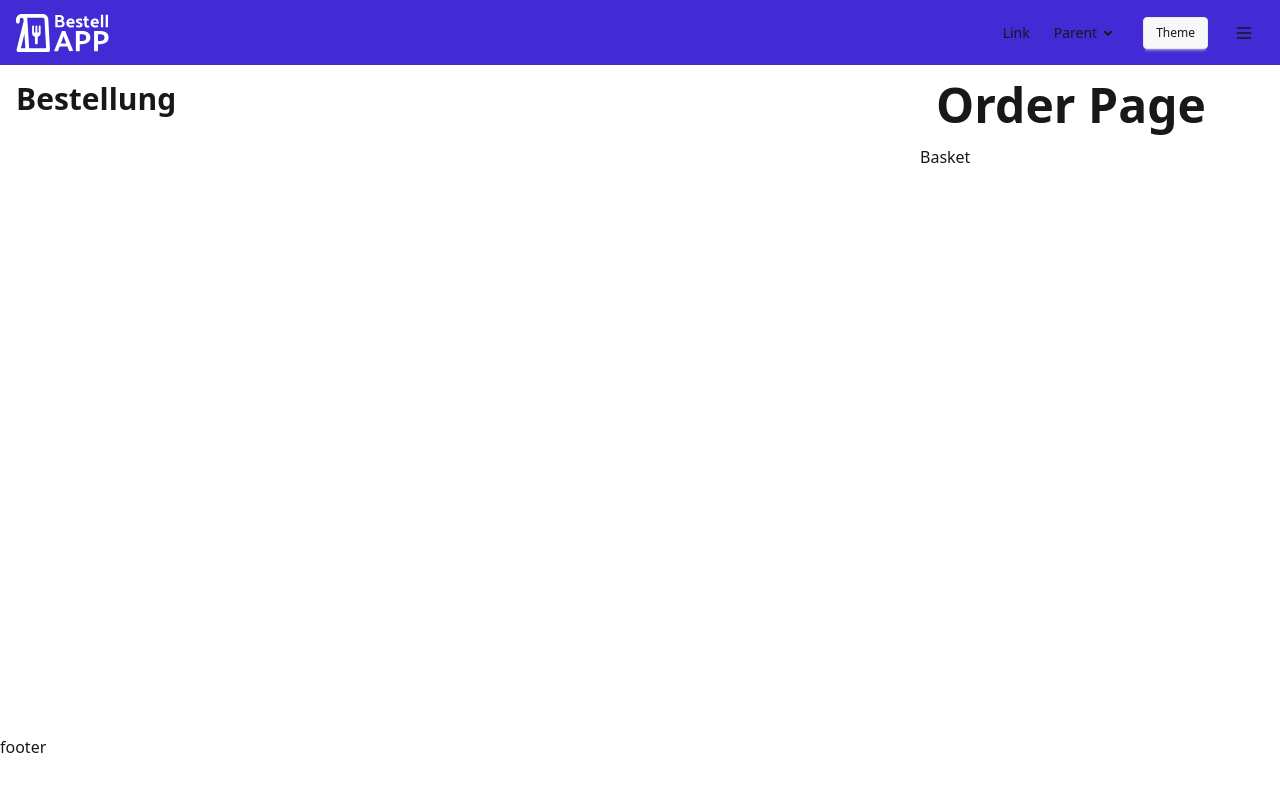
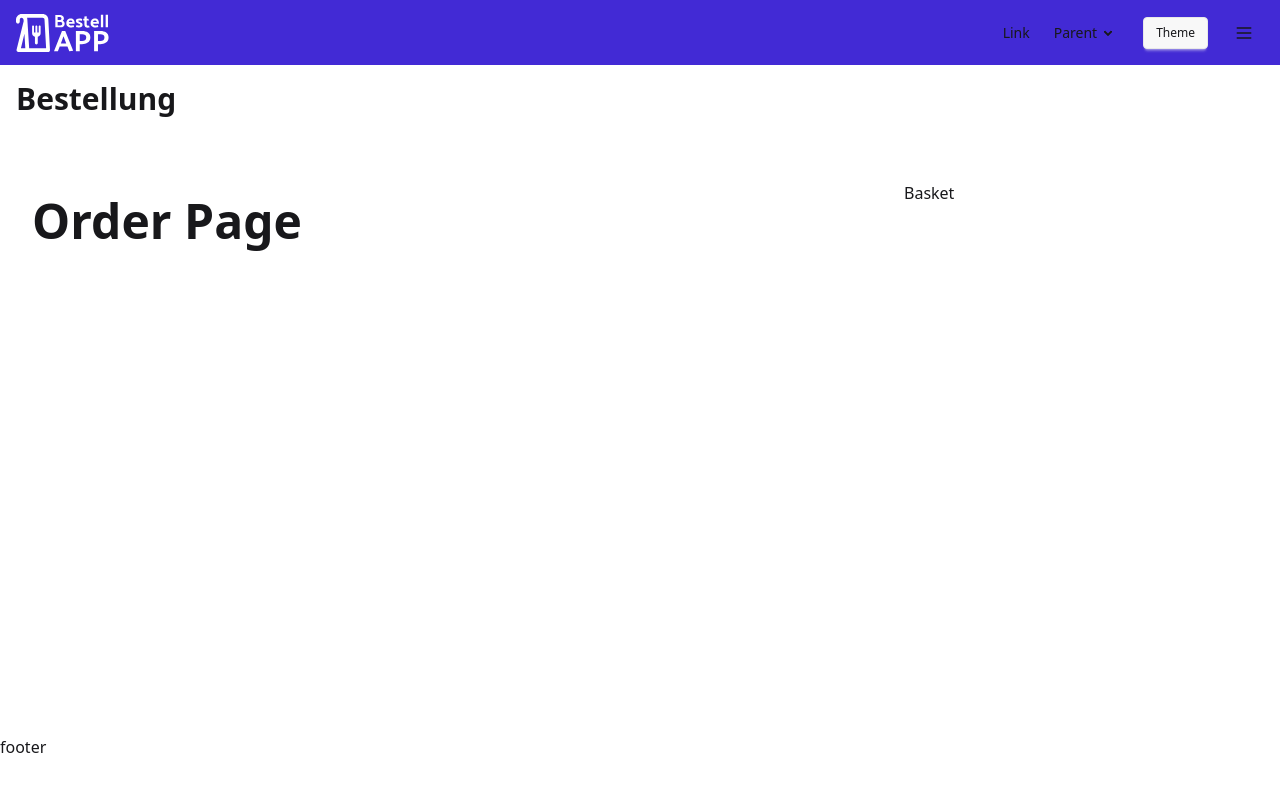
Before and after one commit to larsbeckdev/demo-bestell-app, a Vue app: page /bestellen in a window 1280 px wide. Shown: the top 792 px of the page. Built offline with nearby package versions, Linux system fonts and the light colour scheme.

Commit message:
Rename CSS class .main-layout to .order-section-inner for improved clarity

```diff
--- a/src/layouts/order/OrderLayout.vue
+++ b/src/layouts/order/OrderLayout.vue
@@ -48,7 +48,7 @@ footer {
 .main-basket {
 }
 
-.main-layout {
+.order-section-inner {
   display: grid;
   grid-template-columns: 1fr 360px;
   gap: 2rem;
```
